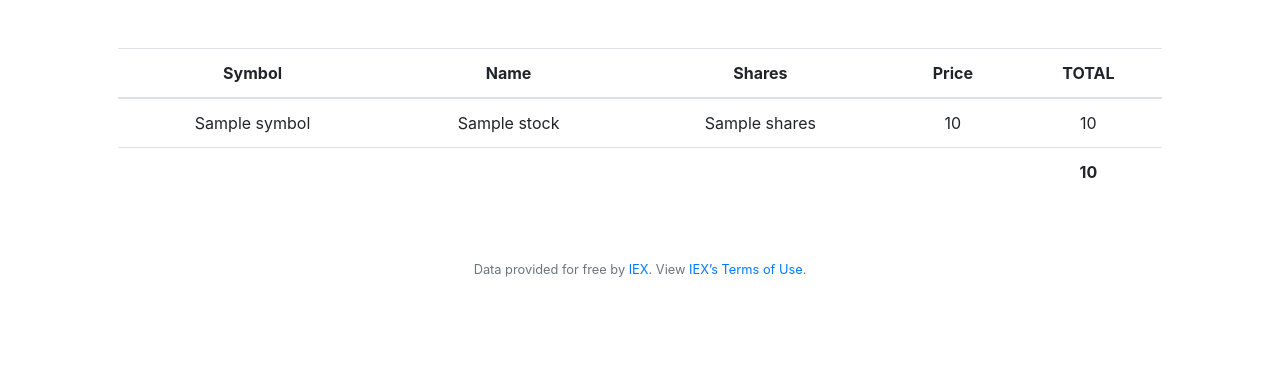
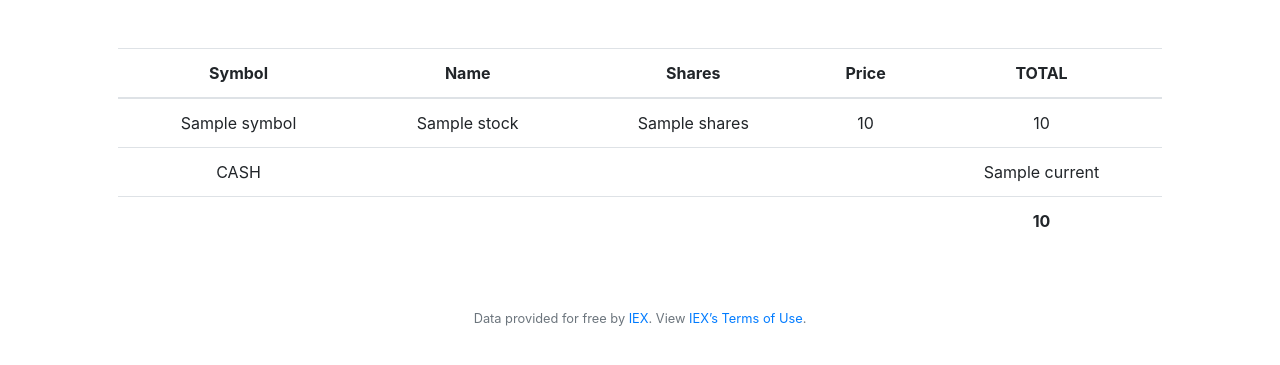
Before and after one commit to sergipe085/cs50Finance, a Flask app: template templates/index.html in a window 1280 px wide. Shown: the part 76-441 px from the top of the page. Run offline with Flask 2, Linux system fonts and the light colour scheme; the template is opened without the code that fills it: most values are stand-ins (such as "Sample title", 1, 10 or a date in 2020); some libraries are stand-ins or nearby versions.

Commit message:
index page update

```diff
--- a/app.py
+++ b/app.py
@@ -50,14 +50,15 @@ def index():
 
     stocks = db.execute("SELECT * FROM stocks WHERE userid = ?", session["user_id"])
     total = 0
+    currentBalance = db.execute("SELECT cash FROM users WHERE id = ?", session["user_id"])[0]["cash"]
 
     for stock in stocks:
         symbol = lookup(stock["symbol"])
         price = lookup(stock["symbol"])["price"]
-        stock["price"] = price
-        stock["total"] = price * stock["shares"]
+        stock["price"] = usd(price)
+        stock["total"] = usd(price * stock["shares"])
         total += price * stock["shares"]
-    return render_template("index.html", stocks=stocks, total=total)
+    return render_template("index.html", stocks=stocks, total=usd(total+currentBalance), current=usd(currentBalance))
 
 
 @app.route("/buy", methods=["GET", "POST"])
--- a/templates/index.html
+++ b/templates/index.html
@@ -25,6 +25,13 @@
                     <td>{{ stock.total }}</td>
                 </tr>
             {% endfor %}
+            <tr>
+                <td>CASH</td>
+                <td></td>
+                <td></td>
+                <td></td>
+                <td>{{ current }}</td>
+            </tr>
         </tbody>
         <tfoot>
             <tr>
```
Also changed, not shown: finance.db.
